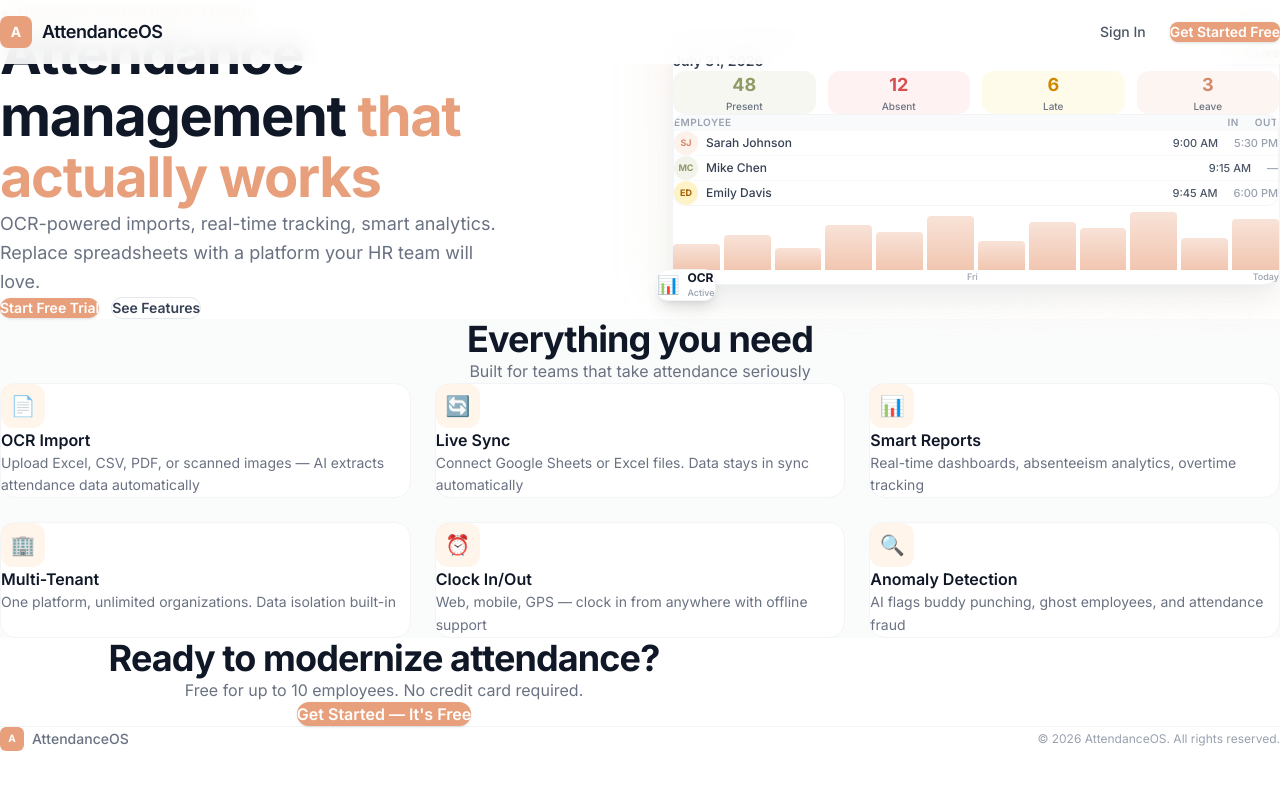
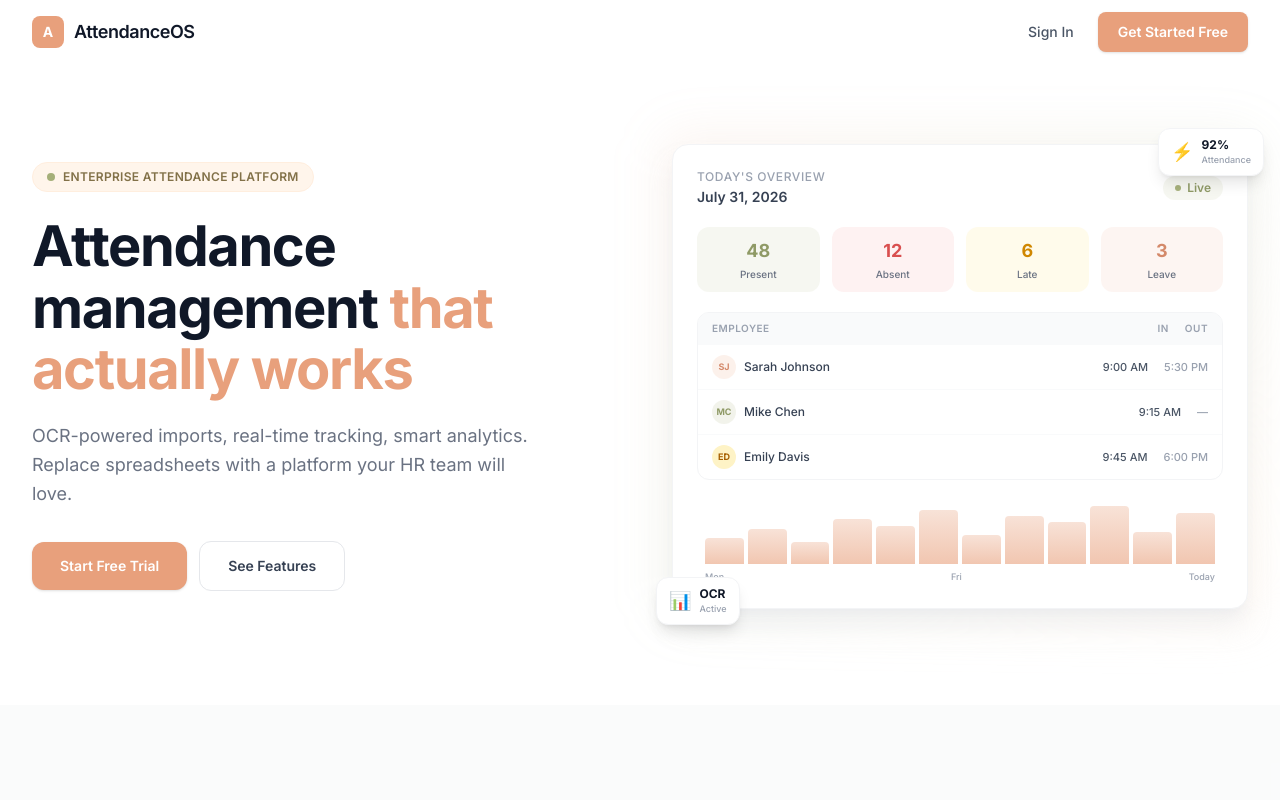
Before and after one commit to tahiralatif/AttendanceOS, a Next.js app in the folder frontend/: page / in a window 1280 px wide. Shown: the top 800 px of the page. Built offline with nearby package versions, Linux system fonts and the light colour scheme.

Commit message:
feat: clean rebuild — globals.css and layout.tsx with viewport export, Inter 800

```diff
--- a/frontend/src/app/globals.css
+++ b/frontend/src/app/globals.css
@@ -19,80 +19,20 @@
   --color-warning: #F5A623;
 }
 
-* {
-  margin: 0;
-  padding: 0;
-  box-sizing: border-box;
-}
-
 html {
+  scroll-behavior: smooth;
   -webkit-text-size-adjust: 100%;
-  scroll-behavior: smooth;
 }
 
 body {
   font-family: 'Inter', system-ui, -apple-system, sans-serif;
-  background-color: var(--color-surface);
-  color: var(--color-text);
+  background-color: #FFFAF6;
+  color: #1A1A1A;
   -webkit-font-smoothing: antialiased;
   -moz-osx-font-smoothing: grayscale;
-  min-height: 100vh;
   overflow-x: hidden;
 }
 
-/* ── Animations ── */
-
-@keyframes fadeIn {
-  from { opacity: 0; transform: translateY(8px); }
-  to { opacity: 1; transform: translateY(0); }
+input:focus, select:focus, textarea:focus {
+  outline: none;
 }
-
-.animate-fade-in {
-  animation: fadeIn 0.4s ease-out both;
-}
-
-@keyframes slideUp {
-  from { opacity: 0; transform: translateY(20px); }
-  to { opacity: 1; transform: translateY(0); }
-}
-
-.animate-slide-up {
-  animation: slideUp 0.5s ease-out both;
-}
-
-@keyframes scaleIn {
-  from { opacity: 0; transform: scale(0.95); }
-  to { opacity: 1; transform: scale(1); }
-}
-
-.animate-scale-in {
-  animation: scaleIn 0.3s ease-out both;
-}
-
-/* ── Scrollbar ── */
-
-::-webkit-scrollbar {
-  width: 6px;
-}
-
-::-webkit-scrollbar-track {
-  background: transparent;
-}
-
-::-webkit-scrollbar-thumb {
-  background: var(--color-border);
-  border-radius: 3px;
-}
-
-::-webkit-scrollbar-thumb:hover {
-  background: var(--color-text-muted);
-}
-
-/* ── Input focus ring ── */
-
-input:focus,
-select:focus,
-textarea:focus {
-  outline: none;
-  box-shadow: 0 0 0 3px rgba(232, 160, 124, 0.3);
-}
--- a/frontend/src/app/layout.tsx
+++ b/frontend/src/app/layout.tsx
@@ -1,4 +1,4 @@
-import type { Metadata } from "next";
+import type { Metadata, Viewport } from "next";
 import "./globals.css";
 
 export const metadata: Metadata = {
@@ -6,23 +6,21 @@
   description: "Multi-tenant SaaS attendance platform with OCR, sync, and real-time tracking",
 };
 
-export default function RootLayout({
-  children,
-}: Readonly<{
-  children: React.ReactNode;
-}>) {
+export const viewport: Viewport = {
+  width: "device-width",
+  initialScale: 1,
+};
+
+export default function RootLayout({ children }: { children: React.ReactNode }) {
   return (
     <html lang="en">
       <head>
-        <meta name="viewport" content="width=device-width, initial-scale=1, maximum-scale=5" />
         <link
           href="https://fonts.googleapis.com/css2?family=Inter:wght@300;400;500;600;700;800&display=swap"
           rel="stylesheet"
         />
       </head>
-      <body className="antialiased">
-        {children}
-      </body>
+      <body>{children}</body>
     </html>
   );
 }
```
